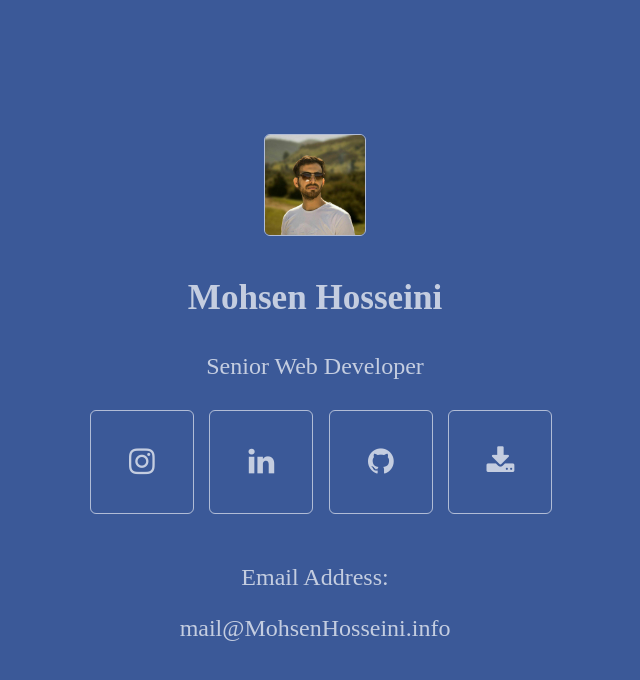
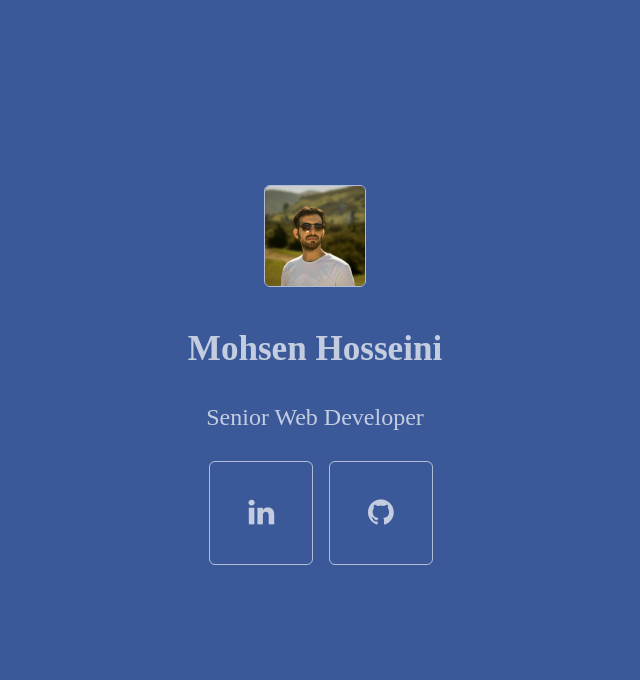
Before and after one commit to mohsentm/mohsentm, a plain HTML site: page index.html in a window 1280 px wide. Shown: the whole page, without its empty margins (325-965 px from the left). Drawn offline with Linux system fonts and the light colour scheme.

Commit message:
removed the resume and instagram link

```diff
--- a/index.html
+++ b/index.html
@@ -86,14 +86,10 @@ p {
   <h3>Mohsen Hosseini</h3>
   <p>Senior Web Developer</p>
   <ul class="social">
-    <li><a href="https://instagram.com/digiman443"><i class="fa fa-instagram" aria-hidden="true"></i></a></li>
     <li><a href="https://www.linkedin.com/in/mohsen-hosseini-28997b90/"><i class="fa fa-linkedin" aria-hidden="true"></i></a></li>
     <li><a href="https://github.com/mohsentm"><i class="fa fa-github" aria-hidden="true"></a></i></li>
-    <li><a href="MohsenHosseiniCV.pdf"><i class="fa fa-download" aria-hidden="true"></a></i></li>
   </li>
   </ul>
-<p>Email Address:</p>
-<p>mail@MohsenHosseini.info</p>
   </div>
 </div>
 </body>
```
